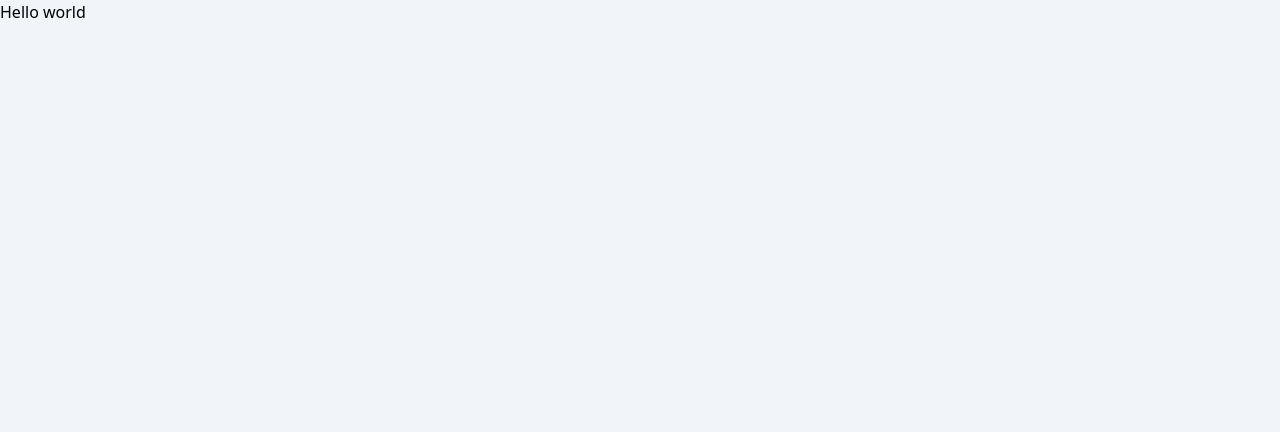
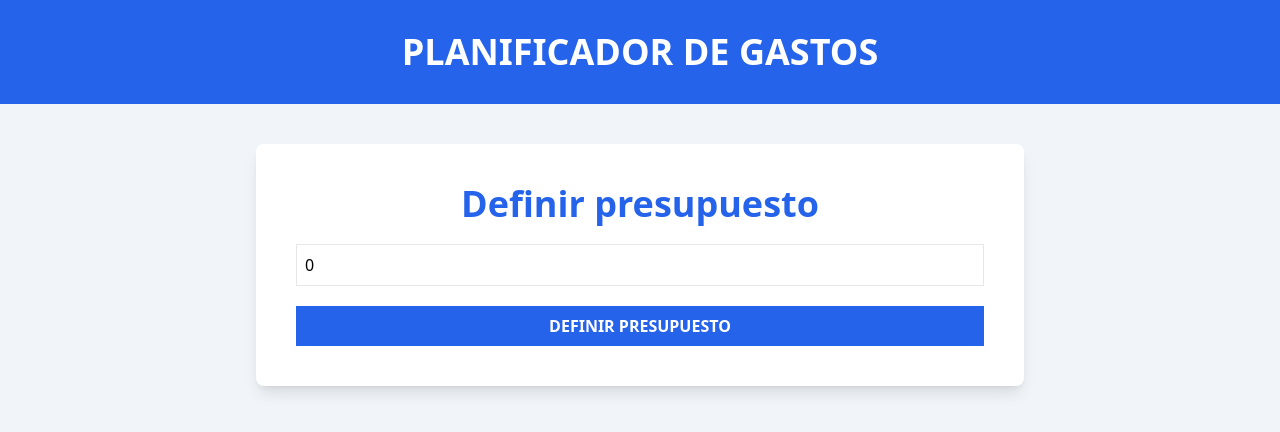
Before and after one commit to Mvillegas18/App-presupuestos, a React (Vite) app: page / in a window 1280 px wide. Shown: the top 432 px of the page. Built offline with nearby package versions, Linux system fonts and the light colour scheme.

Commit message:
refactor: Update App component to include header and BudgetForm

```diff
--- a/src/App.tsx
+++ b/src/App.tsx
@@ -1,5 +1,17 @@
-const App = () => {
-	return <h1>Hello world</h1>;
-};
+import BudgetForm from './components/BudgetForm';
 
-export default App;
+export default function App() {
+	return (
+		<>
+			<header className='bg-blue-600 py-8 max-h-72'>
+				<h1 className='uppercase text-center font-black text-4xl text-white'>
+					Planificador de gastos
+				</h1>
+			</header>
+
+			<div className='max-w-3xl mx-auto bg-white shadow-lg rounded-lg mt-10 p-10'>
+				<BudgetForm />
+			</div>
+		</>
+	);
+}
--- /dev/null
+++ b/src/components/BudgetForm.tsx
@@ -0,0 +1,37 @@
+import { useState } from 'react';
+
+export default function BudgetForm() {
+	const [budget, setBudget] = useState(0);
+
+	const handleChange = (e: React.ChangeEvent<HTMLInputElement>) => {
+		setBudget(e.target.valueAsNumber);
+	};
+
+	return (
+		<form className='space-y-5'>
+			<div className='flex flex-col space-y-5'>
+				<label
+					htmlFor='budget'
+					className='text-4xl text-blue-600 font-bold text-center'>
+					Definir presupuesto
+				</label>
+
+				<input
+					id='budget'
+					type='number'
+					className='w-full bg-white border border-gray-200 p-2'
+					placeholder='Ejemplo: 3000'
+					name='budget'
+					value={budget}
+					onChange={handleChange}
+				/>
+			</div>
+
+			<input
+				type='submit'
+				value='Definir presupuesto'
+				className='bg-blue-600 hover:bg-blue-700 w-full text-white p-2 cursor-pointer font-black uppercase'
+			/>
+		</form>
+	);
+}
```
